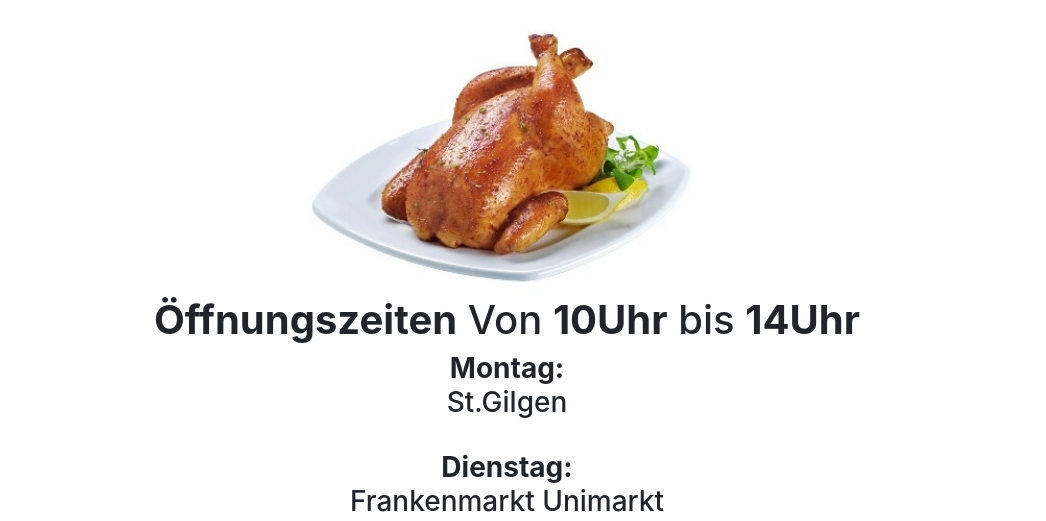
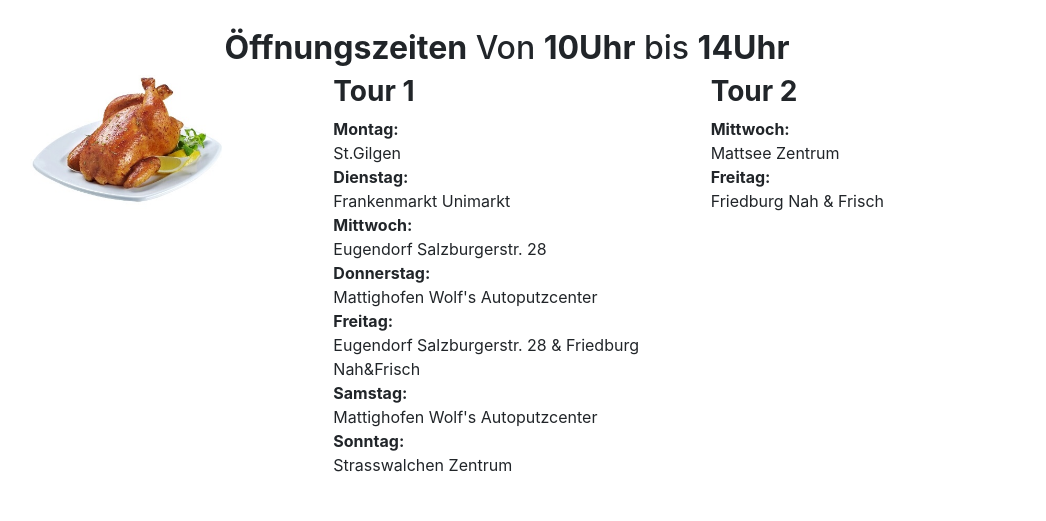
Before and after one commit to Pajko100/EminaFastFood, a plain HTML site: page index.html in a window 1280 px wide. Shown: the part 1153-1674 px from the top of the page, without its empty margins (133-1179 px from the left). Drawn offline with nearby package versions, Linux system fonts and the light colour scheme.

Commit message:
Koka Ostala Samo

```diff
--- a/index.html
+++ b/index.html
@@ -62,26 +62,39 @@
                     <h1 style="text-align: center;">
                         "Essen ist ein Bedürfnis, Genießen eine Kunst"<br><br>
                     </h1><br>
+        </div>
                     <div class="container">
 
 
-                        <img src="images/KokaNaTanjiru.jpg" class="rounded mx-auto d-block" alt="" width="400px">
+
 
                     </div>
-                            <h1 style="text-align: center;"><b>Öffnungszeiten</b> Von <b>10Uhr</b> bis <b>14Uhr</b></h1>
-                            <h3 style="text-align: center;"><b>Montag:</b> <br>St.Gilgen</h3><br>
-                            <h3 style="text-align: center;"><b>Dienstag:</b> <br>Frankenmarkt Unimarkt</h3><br>
-                            <h3 style="text-align: center;"><b>Mittwoch:</b> <br>Eugendorf Salzburgerstr. 28</h3><br>
-                            <h3 style="text-align: center;"><b>Donnerstag:</b> <br>Mattighofen Wolf's Autoputzcenter</h3><br>
-                            <h3 style="text-align: center;"><b>Freitag:</b> <br>Eugendorf Salzburgerstr. 28 & Friedburg Nah&Frisch</h3><br>
-                            <h3 style="text-align: center;"><b>Samstag:</b> <br>Mattighofen Wolf's Autoputzcenter</h3><br>
-                            <h3 style="text-align: center;"><b>Sonntag:</b> <br>Strasswalchen Zentrum</h3><br><br><br>
+                            <h2 style="text-align: center;"><b>Öffnungszeiten</b> Von <b>10Uhr</b> bis <b>14Uhr</b></h1>
+                            <div class="container">
+                                <div class="row">
+                                        <div class="col-sm-4">
 
-                            <div class="container">
-                                <img src="images/french-fries.png" class="rounded mx-auto d-block" alt="" width="400px">
+                                            <img src="images/KokaNaTanjiru.jpg" class="rounded mx-auto d-block" alt="" width="200px">
+                                        </div>
+                                        <div class="col-sm-4">
+                                            <h3><b>Tour 1</b><br></h3>
+                                            <b>Montag:</b> <br>St.Gilgen<br>
+                                            <b>Dienstag:</b> <br>Frankenmarkt Unimarkt<br>
+                                            <b>Mittwoch:</b> <br>Eugendorf Salzburgerstr. 28<br>
+                                            <b>Donnerstag:</b> <br>Mattighofen Wolf's Autoputzcenter<br>
+                                            <b>Freitag:</b> <br>Eugendorf Salzburgerstr. 28 & Friedburg Nah&Frisch<br>
+                                            <b>Samstag:</b> <br>Mattighofen Wolf's Autoputzcenter<br>
+                                            <b>Sonntag:</b> <br>Strasswalchen Zentrum<br><br><br>
+                                        </div>
+
+                                        <div class="col-sm-4">
+                                            <h3><b>Tour 2</b></h3>
+                                            <b>Mittwoch:</b> <br>Mattsee Zentrum<br>
+                                            <b>Freitag:</b> <br>Friedburg Nah & Frisch<br>
+                                        </div>
+
+                                </div>
                             </div>
-
-
 
 
                     <div class="container">
@@ -100,7 +113,7 @@
                             </div>
                         </div>
                     </div>
-        </div>
+
         <br><br>
   </body>
 </html>
```
Also changed, not shown: test.html (+10 -0 lines).
